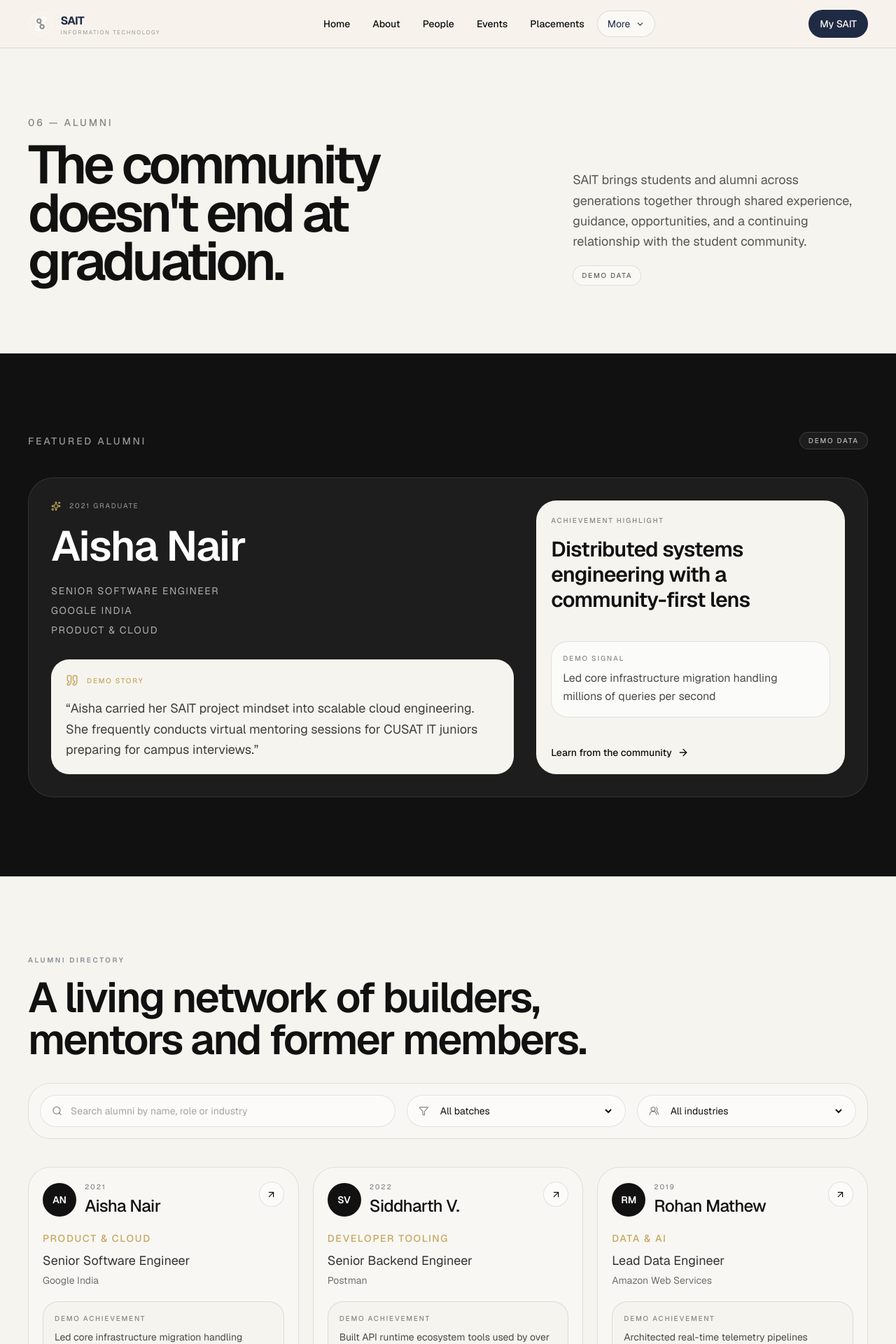
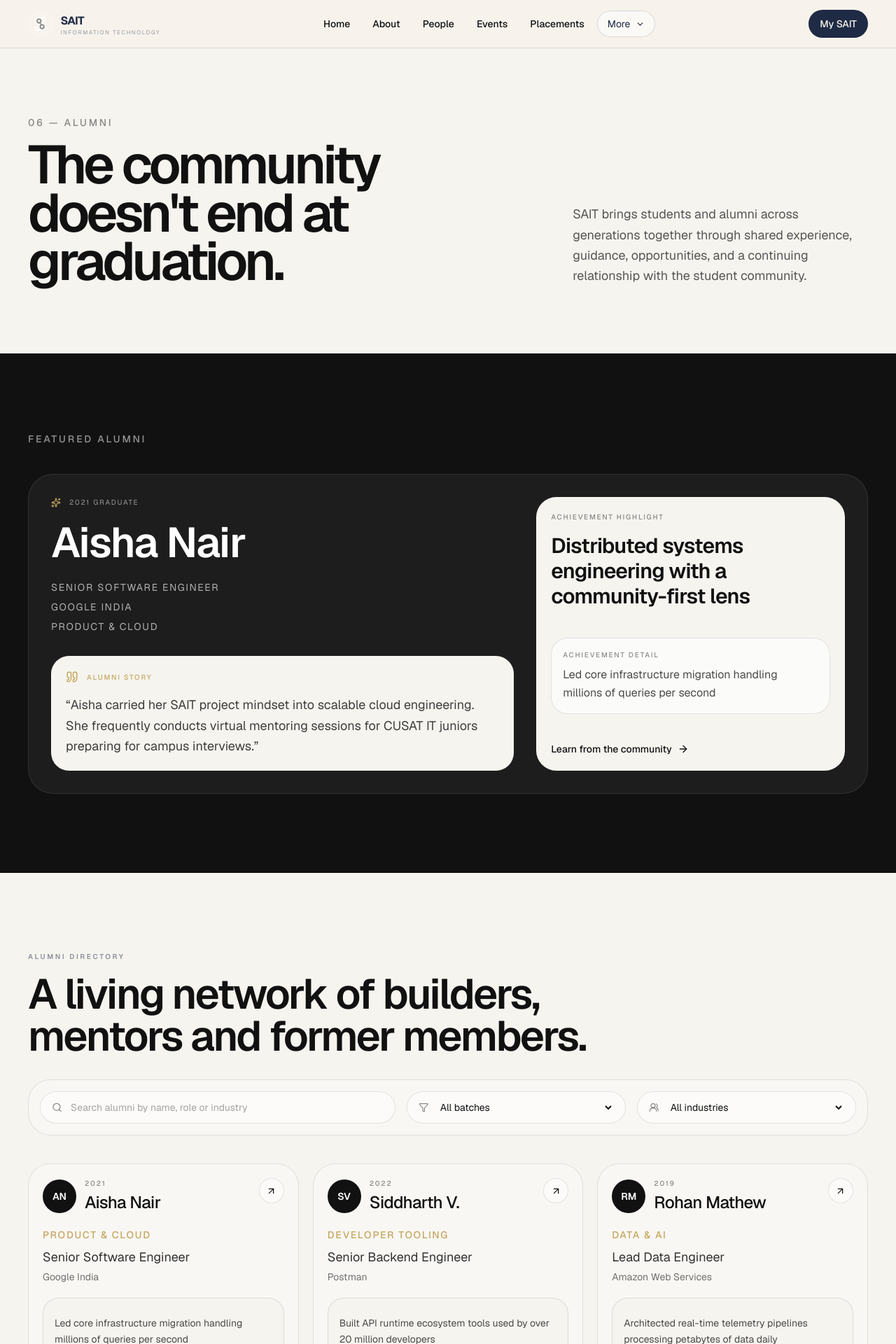
Before and after one commit to gayathrisanthoshpc/sait-website, a Next.js app: page /alumni in a window 1280 px wide. Shown: the top 1920 px of the page at 70% size. Built offline with nearby package versions, Linux system fonts and the light colour scheme.

Commit message:
Remove demo placeholders and update descriptions for clarity across multiple components

```diff
--- a/app/activity-logger/page.tsx
+++ b/app/activity-logger/page.tsx
@@ -98,9 +98,6 @@ export default function ActivityLoggerPage() {
                 Track workshops, projects, competitions, volunteering, leadership and
                 other contributions as part of your student journey with SAIT.
               </p>
-              <span className="mt-5 inline-flex rounded-full border border-black/10 bg-white/40 px-3 py-1.5 text-[10px] font-medium uppercase tracking-[0.18em] text-black/60">
-                DEMO DASHBOARD
-              </span>
             </div>
           </div>
         </div>
--- a/app/alumni/page.tsx
+++ b/app/alumni/page.tsx
@@ -15,23 +15,23 @@ import { alumni, alumniBatches, alumniIndustries } from "@/data/alumni";
 const contributions = [
   {
     title: "Career talk",
-    description: "Demo contribution: an alumni-led talk unpacking pathways from classroom projects to job interviews.",
+    description: "An alumni-led talk unpacking pathways from classroom projects to job interviews.",
   },
   {
     title: "Mentorship",
-    description: "Demo contribution: one-to-one guidance for students refining goals, portfolios and decision-making.",
+    description: "One-to-one guidance for students refining goals, portfolios and decision-making.",
   },
   {
     title: "Workshop",
-    description: "Demo contribution: hands-on sessions on tools, workflows and industry expectations.",
+    description: "Hands-on sessions on tools, workflows and industry expectations.",
   },
   {
     title: "Project guidance",
-    description: "Demo contribution: alumni review student ideas and help turn concepts into practically relevant deliverables.",
+    description: "Alumni review student ideas and help turn concepts into practically relevant deliverables.",
   },
   {
     title: "Industry session",
-    description: "Demo contribution: a short session on career readiness, design thinking and team collaboration.",
+    description: "A short session on career readiness, design thinking and team collaboration.",
   },
 ];
 
@@ -103,9 +103,6 @@ export default function AlumniPage() {
                 shared experience, guidance, opportunities, and a continuing
                 relationship with the student community.
               </p>
-              <span className="mt-5 inline-flex rounded-full border border-black/10 bg-white/40 px-3 py-1.5 text-[10px] font-medium uppercase tracking-[0.18em] text-black/60">
-                DEMO DATA
-              </span>
             </div>
           </div>
         </div>
@@ -254,9 +251,6 @@ export default function AlumniPage() {
                 key={item.title}
                 className="rounded-[2rem] border border-black/10 bg-white/30 p-5"
               >
-                <p className="text-[10px] font-medium uppercase tracking-[0.18em] text-black/45">
-                  Demo contribution
-                </p>
                 <h3 className="mt-4 text-2xl font-medium tracking-tight text-[#111111]">
                   {item.title}
                 </h3>
--- a/app/announcements/page.tsx
+++ b/app/announcements/page.tsx
@@ -73,9 +73,6 @@ export default function AnnouncementsPage() {
                 Keep students informed about events, registrations, deadlines,
                 opportunities and the latest department and community updates.
               </p>
-              <span className="mt-5 inline-flex rounded-full border border-black/10 bg-white/40 px-3 py-1.5 text-[10px] font-medium uppercase tracking-[0.18em] text-black/60">
-                DEMO DATA
-              </span>
             </div>
           </div>
         </div>
@@ -119,7 +116,7 @@ export default function AnnouncementsPage() {
               {featuredAnnouncement.deadline ? (
                 <div className="mt-6 rounded-[1.5rem] border border-black/10 bg-white/60 p-4">
                   <p className="text-[10px] font-medium uppercase tracking-[0.18em] text-black/45">
-                    Demo deadline
+                    Deadline
                   </p>
                   <p className="mt-2 text-xl font-medium text-[#111111]">
                     {featuredAnnouncement.deadline}
--- a/app/placements/page.tsx
+++ b/app/placements/page.tsx
@@ -57,7 +57,6 @@ export default function PlacementsPage() {
             <div className="flex justify-start md:justify-end">
               <div className="inline-flex items-center gap-3 rounded-full border border-black/10 bg-white/30 px-4 py-3 text-xs font-medium uppercase tracking-[0.18em] text-black/60">
                 <span className="h-2.5 w-2.5 rounded-full bg-[#C6A75E]" />
-                DEMO DATA
               </div>
             </div>
           </div>
@@ -113,7 +112,6 @@ export default function PlacementsPage() {
                   <BriefcaseBusiness size={20} />
                 </div>
 
-                <p className="text-[10px] uppercase tracking-[0.18em] text-white/45">Demo profile</p>
                 <h3 className="mt-3 text-2xl font-medium tracking-tight text-white">{profile.name}</h3>
                 <p className="mt-2 text-sm text-white/65">{profile.role}</p>
                 <p className="mt-1 text-[10px] uppercase tracking-[0.18em] text-white/45">{profile.field}</p>
--- a/components/about/FacultyDirectory.tsx
+++ b/components/about/FacultyDirectory.tsx
@@ -6,22 +6,22 @@ const directory = [
   {
     title: "Head of Department",
     name: "Dr. Ananya Menon",
-    details: "Sample faculty profile for prototype",
+    details: "Faculty profile",
   },
   {
     title: "Faculty Coordinator",
     name: "Dr. Rahul Nair",
-    details: "Sample faculty profile for prototype",
+    details: "Faculty profile",
   },
   {
     title: "Faculty Member",
     name: "Dr. Meera Thomas",
-    details: "Sample faculty profile for prototype",
+    details: "Faculty profile",
   },
   {
     title: "Student Support",
     name: "Prof. Nikhil Varghese",
-    details: "Sample faculty profile for prototype",
+    details: "Faculty profile",
   },
 ];
 
@@ -37,7 +37,7 @@ export default function FacultyDirectory() {
             The people who support the community.
           </h2>
           <p className="mt-4 text-sm leading-relaxed text-white/65">
-            Faculty profiles shown here are representative prototype content.
+            Faculty profiles supporting the SAIT community.
           </p>
         </div>
 
--- a/components/alumni/AlumniCard.tsx
+++ b/components/alumni/AlumniCard.tsx
@@ -39,9 +39,6 @@ export default function AlumniCard({ alumni }: AlumniCardProps) {
       </div>
 
       <div className="mt-5 rounded-[1.4rem] border border-black/10 bg-[#f5f4ef] p-4">
-        <p className="text-[10px] font-medium uppercase tracking-[0.18em] text-black/45">
-          Demo achievement
-        </p>
         <p className="mt-2 text-sm leading-relaxed text-black/70">{alumni.achievement}</p>
       </div>
 
--- a/components/alumni/AlumniSpotlight.tsx
+++ b/components/alumni/AlumniSpotlight.tsx
@@ -15,9 +15,6 @@ export default function AlumniSpotlight({ alumni }: AlumniSpotlightProps) {
           <p className="text-sm font-medium uppercase tracking-[0.2em] text-white/55">
             Featured alumni
           </p>
-          <span className="rounded-full border border-white/15 bg-white/5 px-3 py-1 text-[10px] font-medium uppercase tracking-[0.18em] text-white/70">
-            DEMO DATA
-          </span>
         </div>
 
         <motion.div
@@ -47,7 +44,7 @@ export default function AlumniSpotlight({ alumni }: AlumniSpotlightProps) {
               <div className="flex items-center gap-3 text-[#C6A75E]">
                 <Quote size={18} />
                 <span className="text-[10px] font-medium uppercase tracking-[0.18em]">
-                  Demo story
+                  Alumni story
                 </span>
               </div>
               <p className="mt-4 text-lg leading-relaxed text-black/75">“{alumni.story}”</p>
@@ -64,7 +61,7 @@ export default function AlumniSpotlight({ alumni }: AlumniSpotlightProps) {
 
             <div className="rounded-[1.5rem] border border-black/10 bg-white/60 p-4">
               <p className="text-[10px] font-medium uppercase tracking-[0.18em] text-black/45">
-                Demo signal
+                Achievement detail
               </p>
               <p className="mt-2 text-base leading-relaxed text-black/70">{alumni.achievement}</p>
             </div>
--- a/components/announcements/AnnouncementCard.tsx
+++ b/components/announcements/AnnouncementCard.tsx
@@ -67,12 +67,10 @@ export default function AnnouncementCard({ item, onToggleRead }: AnnouncementCar
       {expanded ? (
         <div className="mt-5 rounded-[1.5rem] border border-black/10 bg-[#111111] p-4 text-white">
           <p className="text-[10px] font-medium uppercase tracking-[0.18em] text-white/55">
-            Demo detail
+            Announcement detail
           </p>
           <p className="mt-3 text-sm leading-relaxed text-white/75">
-            This is a mock announcement for the SAIT redesign prototype. It illustrates a
-            department update, registration window, deadline, or opportunity notice without
-            implying an official institutional notice.
+            Department update, registration window, deadline, or opportunity notice.
           </p>
         </div>
       ) : null}
```
